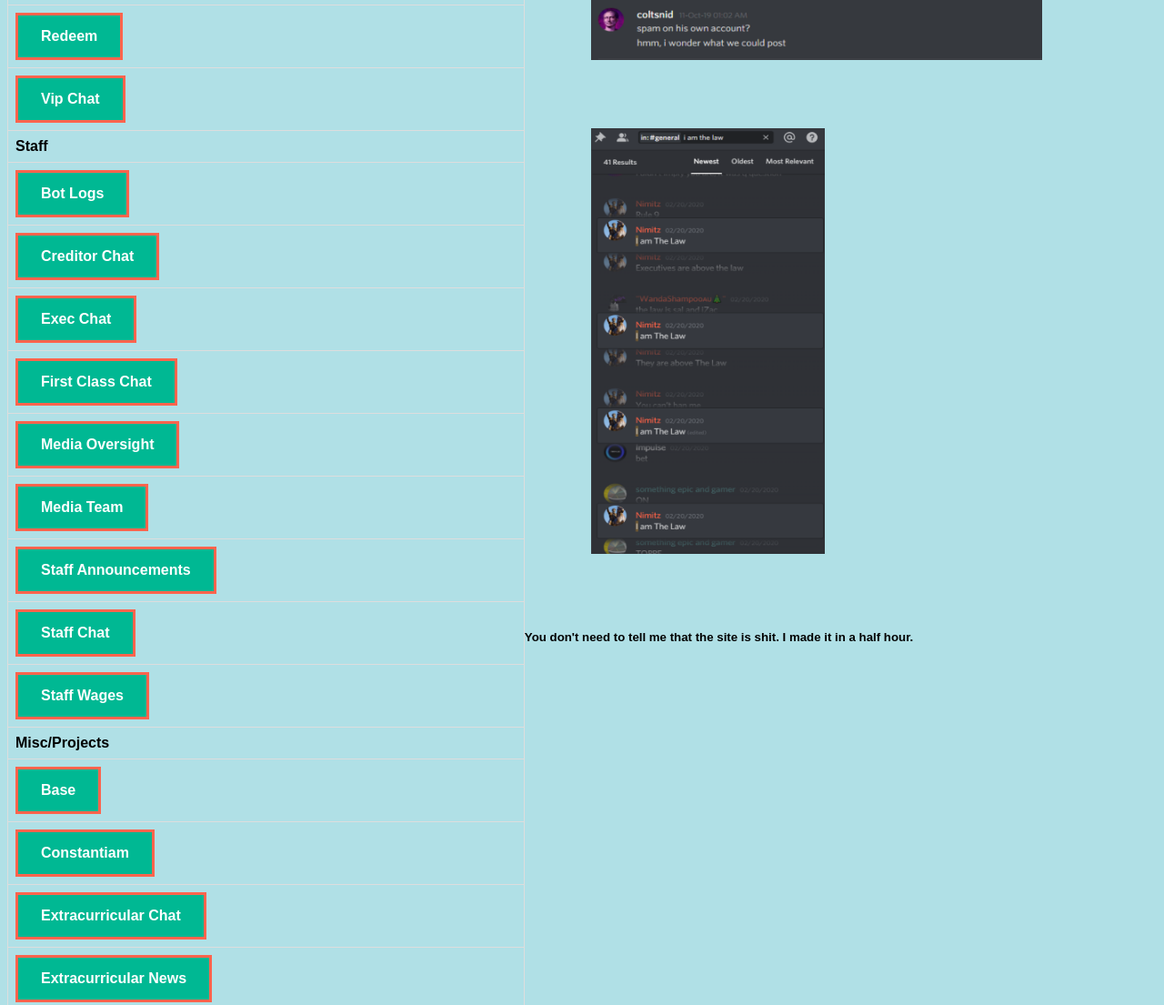
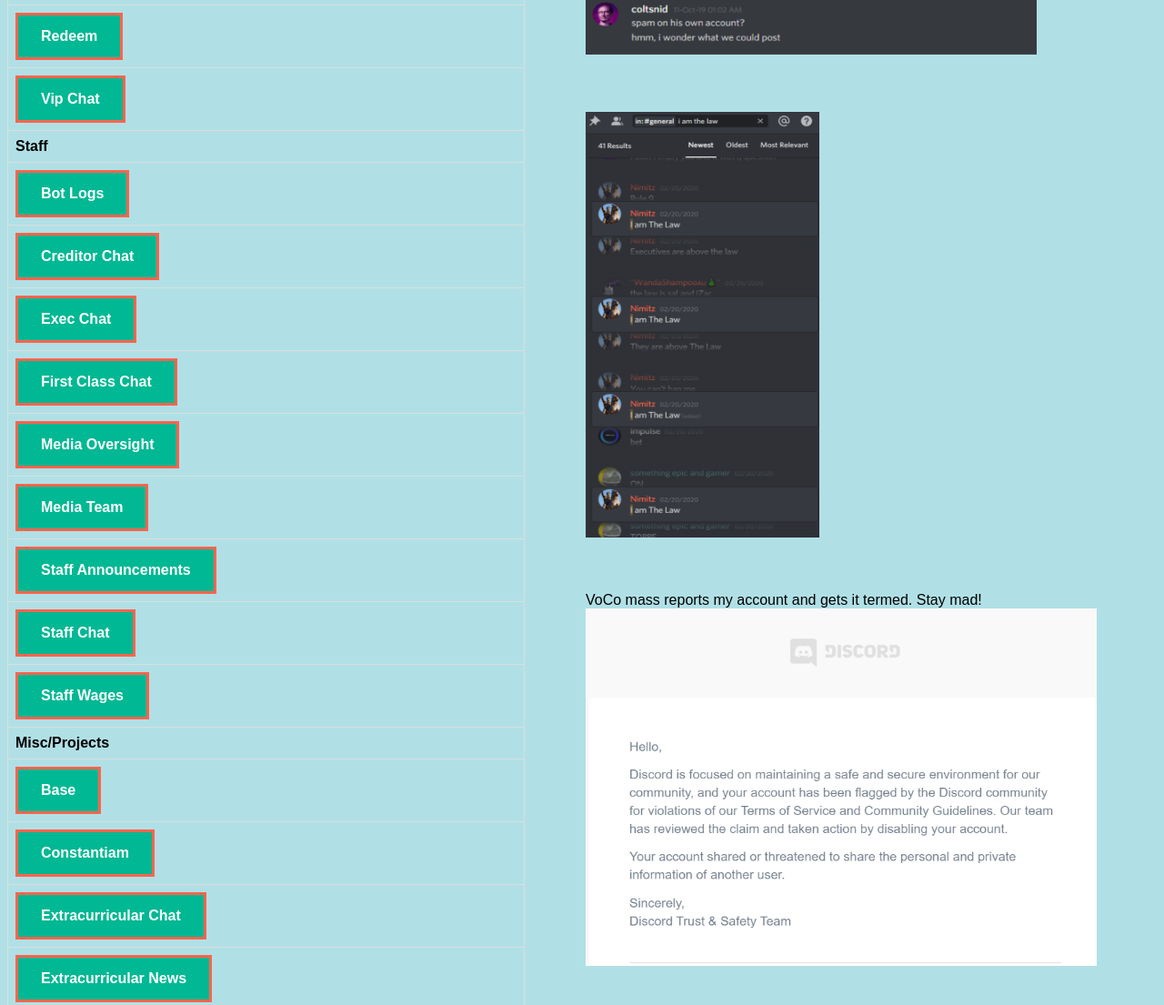
Before and after one commit to notperry1/Archives, a plain HTML site: page index.html in a window 1280 px wide. Shown: the part 772-1877 px from the top of the page at 91% size. Drawn offline with Linux system fonts and the light colour scheme.

Commit message:
update index and add img

```diff
--- a/index.html
+++ b/index.html
@@ -41,8 +41,8 @@
     width:50%;
 }
 .container > div{
-    margin:5px;
-    padding:5px;
+    margin:2px;
+    padding:2px;
 }
     </style>
   </head>
@@ -53,7 +53,7 @@
 		 </div>
 
     	<h3>
-          This list is incomplete of course. If you are in voco, you can help expand it by downloading <a href="https://github.com/Tyrrrz/DiscordChatExporter/releases/download/2.19/DiscordChatExporter.zip">Tyrrrz's DiscordChatExporter</a> and sending me the updated logs on discord at Han75#1878.
+          This list is incomplete of course. If you are in voco, you can help expand it by downloading <a href="https://github.com/Tyrrrz/DiscordChatExporter/releases/download/2.19/DiscordChatExporter.zip">Tyrrrz's DiscordChatExporter</a> and sending me the updated logs on discord at Han75#4948.
     	</h3>
 		<table style="float:left">
           	<tr>
@@ -156,6 +156,7 @@
       <div class="container">
           <div><img src="voshit.png" width=90% height=90%></div>
           <div><img src="voshit3.png" width=90% height=90%></div>
+          <div>VoCo mass reports my account and gets it termed. Stay mad!<img src="voshit6.png" width=90% height=90%></div>
       </div>
     	<h5 style="float:left">
           You don't need to tell me that the site is shit. I made it in a half hour.
```
Also changed, not shown: proof.PNG (added), voshit6.PNG (added).
